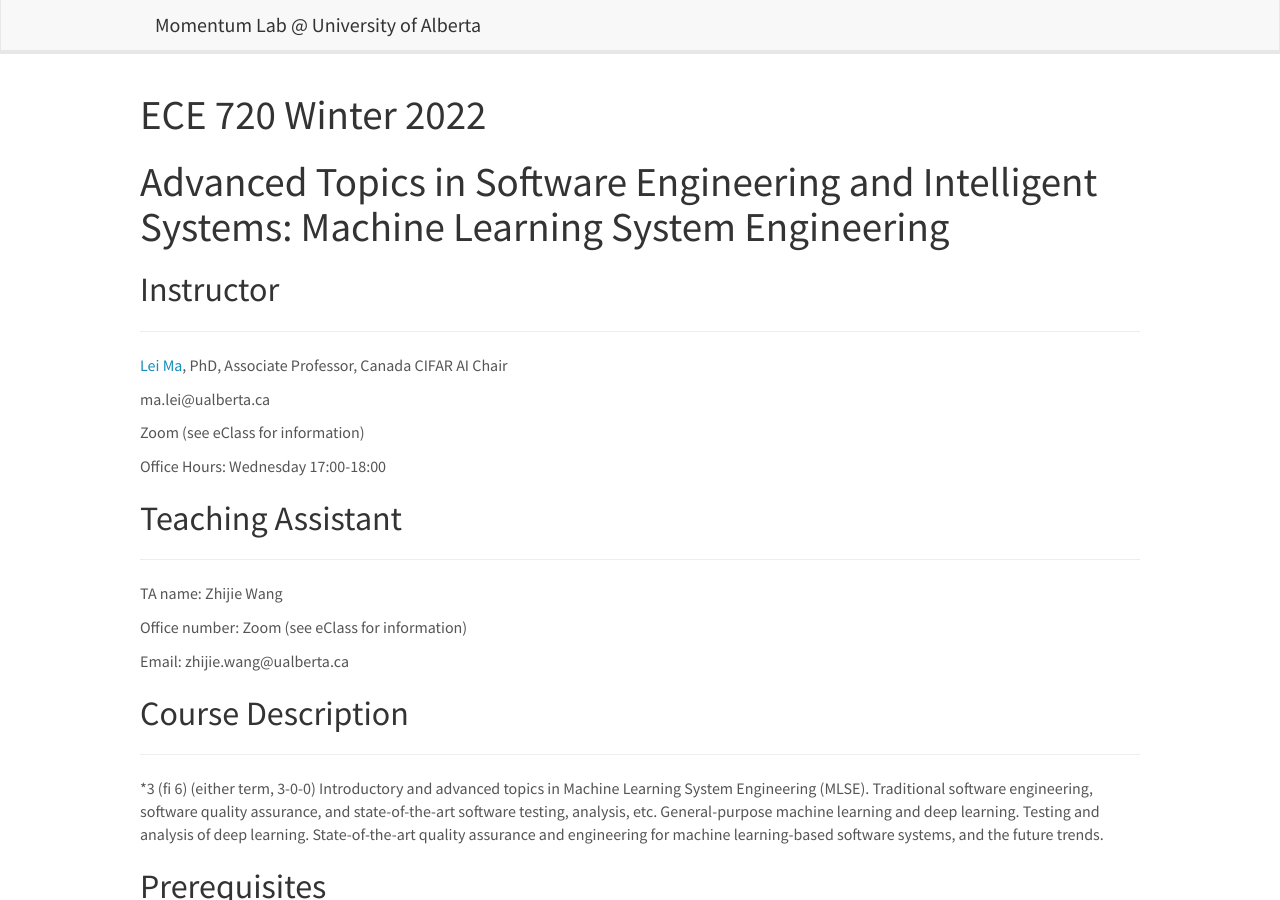
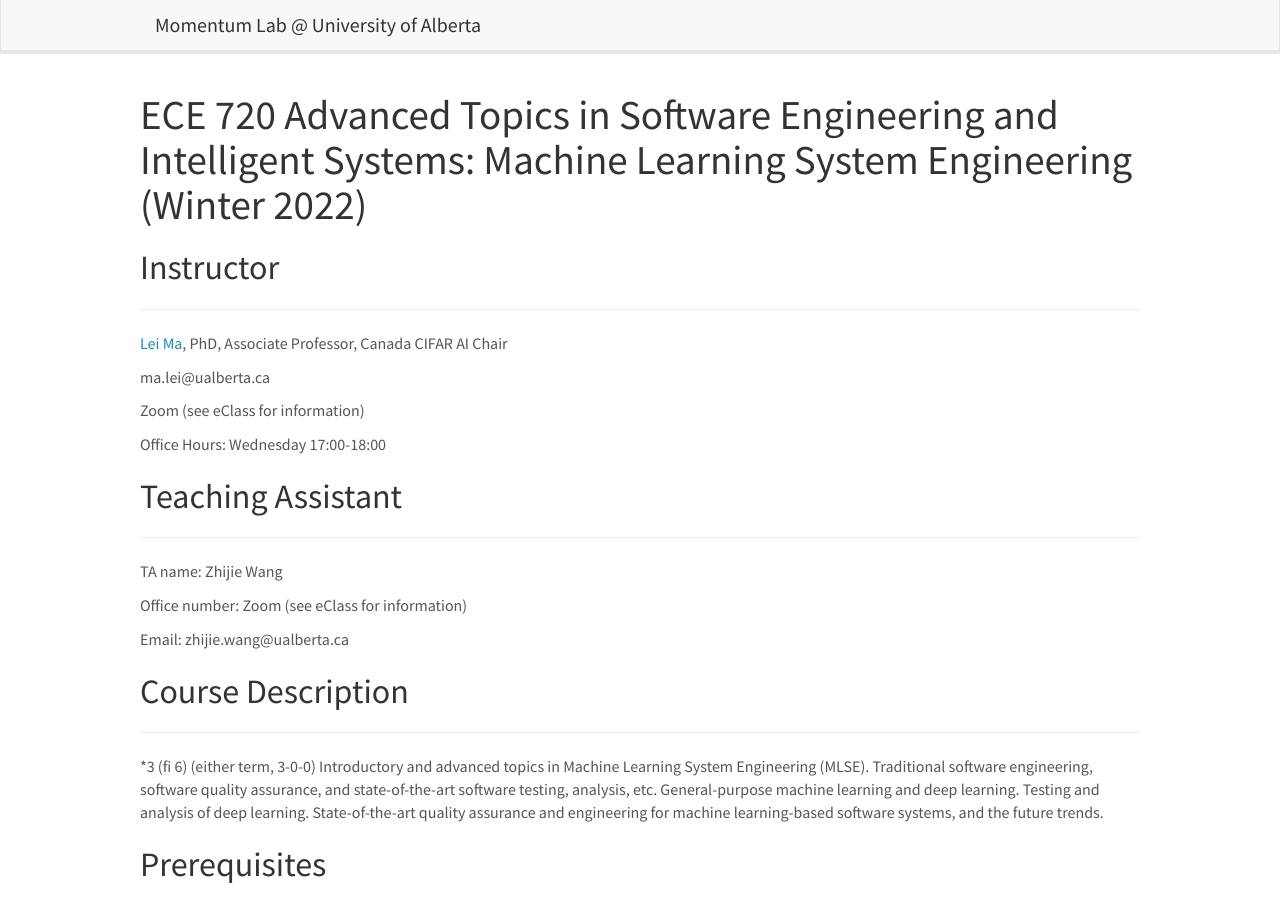
Before and after one commit to momentum-openspace/momentum-openspace.github.io, a Jekyll site: the page built from _pages/ECE720_2022Winter.md, in a window 1280 px wide and 900 px high. Built offline with Jekyll 4.4.1, drawn with Linux system fonts in a browser that asks for light colours; nearby versions of some CDN libraries; part of the change alters nothing that is shown.

Commit message:
fix title bug

```diff
--- a/_layouts/post.html
+++ b/_layouts/post.html
@@ -4,7 +4,7 @@ layout: default
 <article class="post" itemscope itemtype="http://schema.org/BlogPosting">
 
   <header class="post-header">
-    <h1 class="post-title" itemprop="name headline">{{ page.title }}</h1>
+    <!-- <h1 class="post-title" itemprop="name headline">{{ page.title }}</h1> -->
     <p class="post-meta"><time datetime="{{ page.date | date_to_xmlschema }}" itemprop="datePublished">{{ page.date | date: "%b %-d, %Y" }}</time>{% if page.author %} • <span itemprop="author" itemscope itemtype="http://schema.org/Person"><span itemprop="name">{{ page.author }}</span></span>{% endif %}</p>
   </header>
 
--- a/_pages/ECE720_2022Winter.md
+++ b/_pages/ECE720_2022Winter.md
@@ -5,7 +5,7 @@ collection: teaching
 permalink: /teaching/ECE720/2022Winter
 ---
 
-# Advanced Topics in Software Engineering and Intelligent Systems: Machine Learning System Engineering
+# ECE 720 Advanced Topics in Software Engineering and Intelligent Systems: Machine Learning System Engineering (Winter 2022)
 
 ## Instructor
 ---
```
